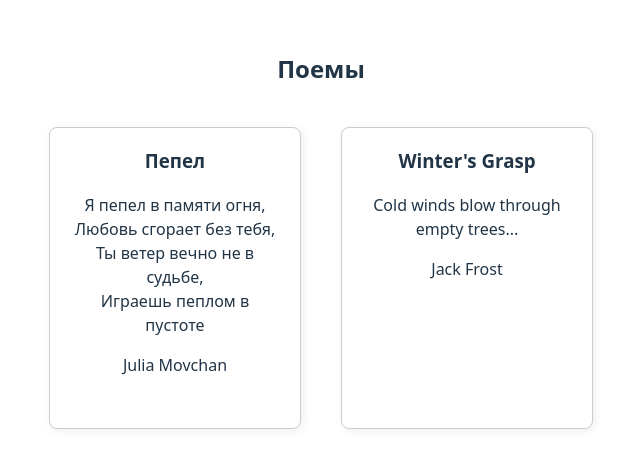
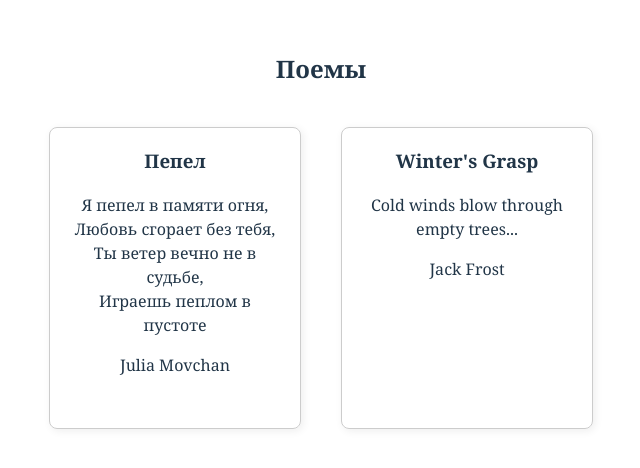
Before and after one commit to Roman123-game/stihi, a React (Vite) app: page / in a window 1280 px wide. Shown: the part 160-628 px from the top of the page, without its empty margins (319-959 px from the left). Built offline with nearby package versions, Linux system fonts and the light colour scheme.

Commit message:
update App.css

```diff
--- a/src/App.css
+++ b/src/App.css
@@ -3,6 +3,7 @@
   margin: 0 auto;
   padding: 2rem;
   text-align: center;
+    font-family: 'Georgia', serif;
 }
 
 .main-cont {
```
